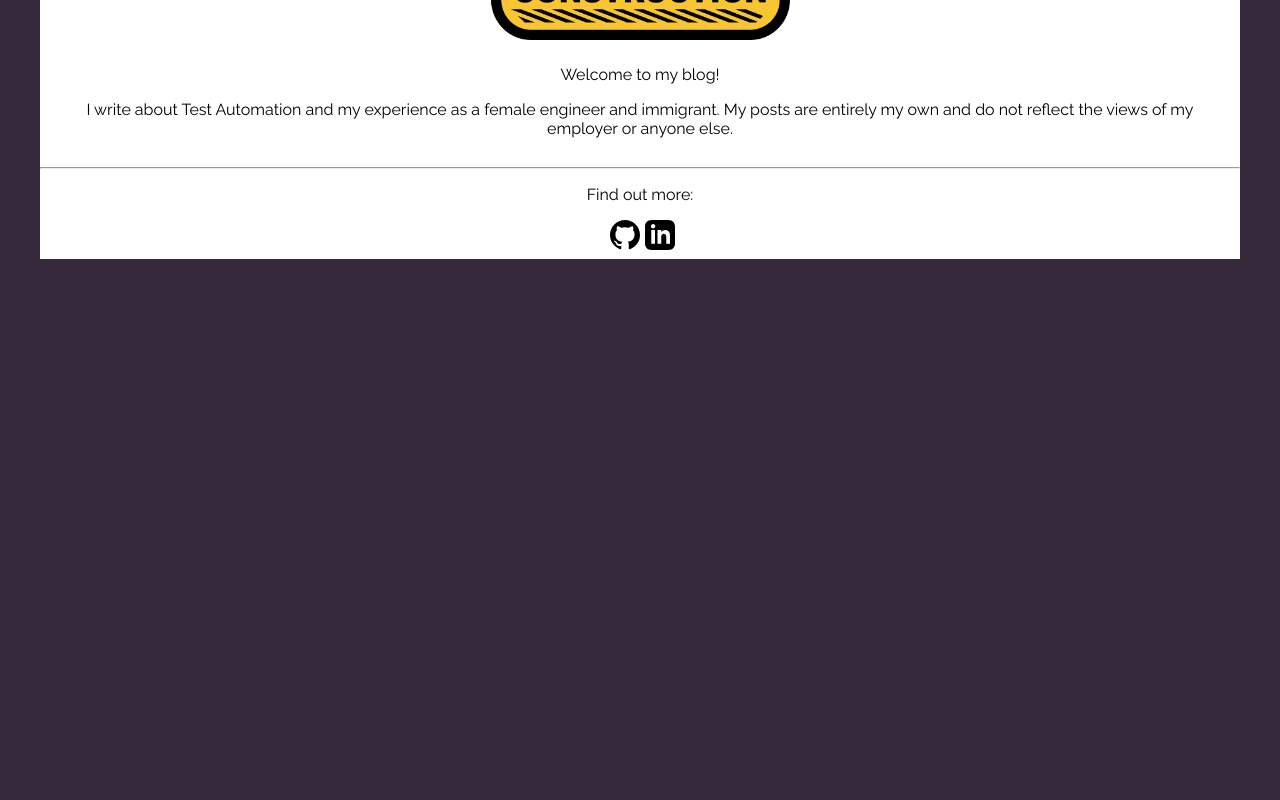
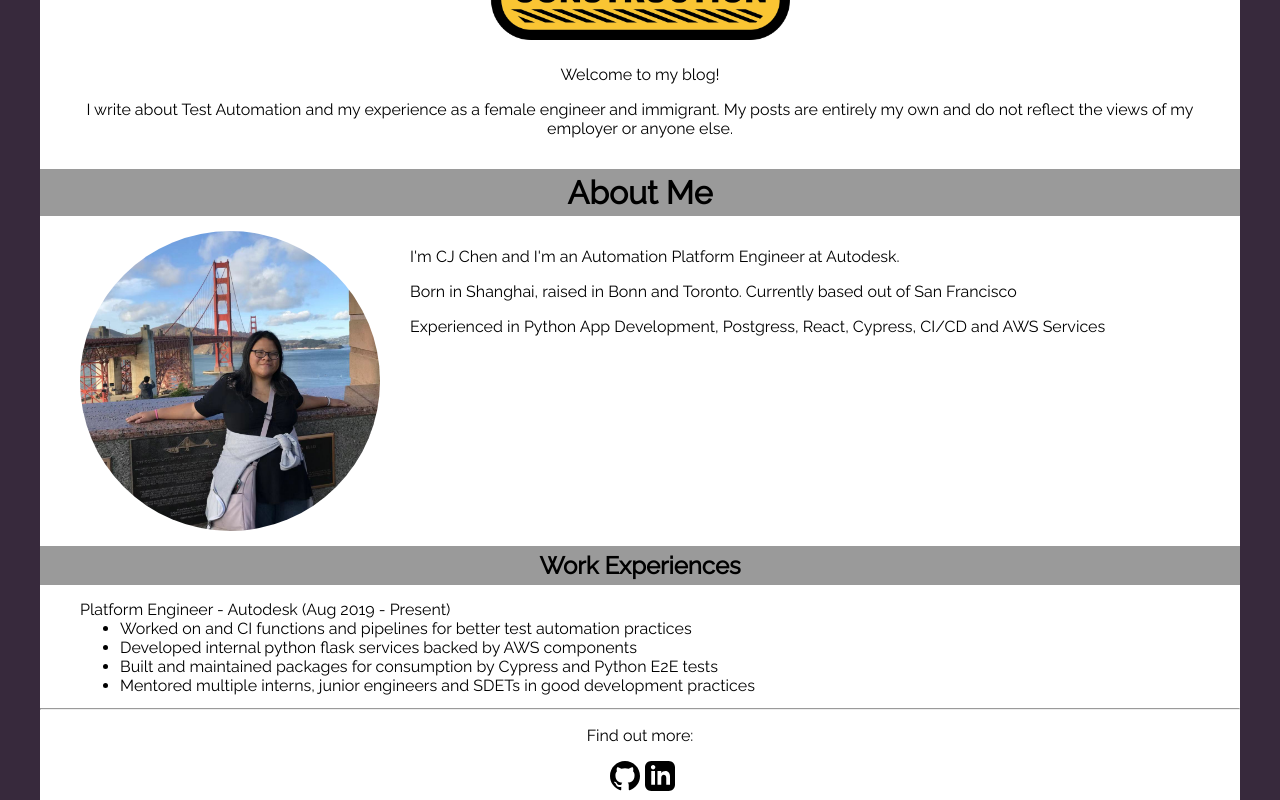
Before and after one commit to cjschen/homepage, a React (Create React App) app: page /resume in a window 1280 px wide. Shown: the part 469-1269 px from the top of the page. Before the commit the page ends 800 px from the top, so only its background shows below. Built offline with nearby package versions, Linux system fonts and the light colour scheme.

Commit message:
start resume

```diff
--- a/src/App.css
+++ b/src/App.css
@@ -196,3 +196,15 @@ nav li:hover {
 .blog-header p {
   margin: 5px;
 }
+
+/* Resume */
+
+.work {
+  text-align: left;
+}
+.work ul {
+  margin: 0px;
+}
+.work .section-header {
+  text-align: center;
+}
--- a/src/App.js
+++ b/src/App.js
@@ -14,6 +14,7 @@ import {
   Route,
   Link,
 } from "react-router-dom";
+import Resume from './components/Resume';
 
 function App() {
   return (
@@ -37,6 +38,9 @@ function App() {
             <li>
               <Link to="/blogs">Blog</Link>
             </li>
+            <li>
+              <Link to="/resume">Resume</Link>
+            </li>
           </ul>
         </nav>
         <img src={construction} alt="construction" style={{ "maxWidth": "300px" }} />
@@ -55,6 +59,9 @@ function App() {
           <Route path="/blog-posts/1">
             <AprilFools />
           </Route>
+          <Route path="/resume">
+            <Resume />
+          </Route>
         </Switch>
         <Footer />
       </div>
--- a/src/components/About.js
+++ b/src/components/About.js
@@ -1,16 +1,15 @@
 import profile from '../res/profile.jpg'
 
-export default function About() {
+export default function About(props) {
     return (
         <div>
             <h1 className="section-header"> About Me</h1>
             <div className="section about-me">
-                <img src={profile} alt={profile} className="profile" />
+                <img src={profile} alt={profile} className={`profile ${props.profile}`} />
                 <div>
                     <p>I'm CJ Chen and I'm an Automation Platform Engineer at Autodesk.</p>
                     <p>Born in Shanghai, raised in Bonn and Toronto. Currently based out of San Francisco</p>
-                    <p>I am passionate about good testing practices and personal development.</p>
-                    <p>Experienced in Python, React, Cypress, CI/CD and somewhat in Selenium</p>
+                    <p>Experienced in Python App Development, Postgress, React, Cypress, CI/CD and AWS Services</p>
                 </div>
             </div>
         </div>)
--- /dev/null
+++ b/src/components/Resume.js
@@ -0,0 +1,26 @@
+import resume from './data/resume.json'
+import About from './About'
+
+export default function Resume() {
+    return <div className="resume">
+        <About profile="small"/>
+        <Section json={resume} />
+    </div>
+}
+
+function Section() {
+
+    return <div className='work'>
+        <h2 className='section-header'>Work Experiences</h2>
+        {resume.work.map(workExperience => {
+            return <div className='section experience'>
+                <div>{workExperience.title} - {workExperience.employer} ({workExperience.dates})</div>
+                <ul>
+                    {workExperience.experience.map(e => <li>{e}</li>)}
+                </ul>
+            </div>
+        })}
+    </div>
+
+
+}
--- /dev/null
+++ b/src/components/data/resume.json
@@ -0,0 +1,16 @@
+{
+    "work": [
+        {
+            "employer": "Autodesk",
+            "dates": "Aug 2019 - Present",
+            "title": "Platform Engineer",
+            "experience": [
+                "Worked on and CI functions and pipelines for better test automation practices",
+                "Developed internal python flask services backed by AWS components ",
+                "Built and maintained packages for consumption by Cypress and Python E2E tests",
+                "Mentored multiple interns, junior engineers and SDETs in good development practices"
+            ]
+        }
+    ],
+    "education": []
+}
```
